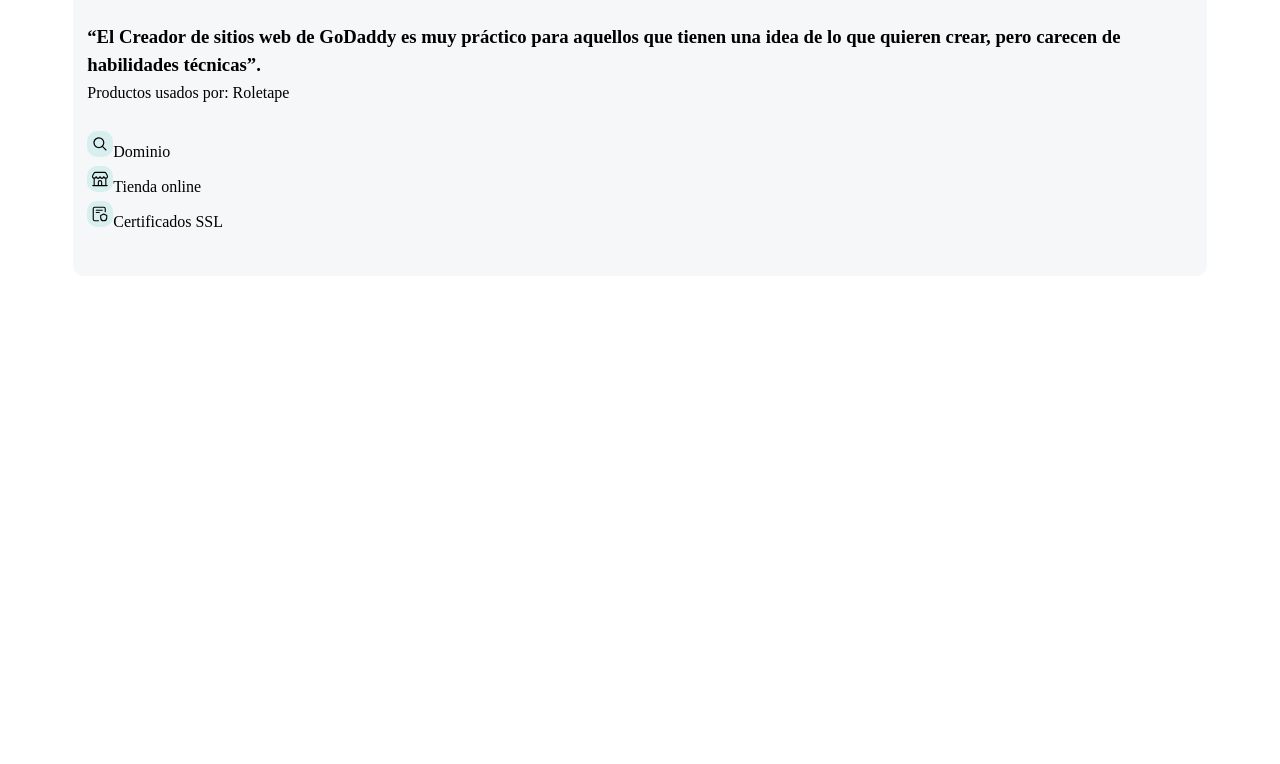
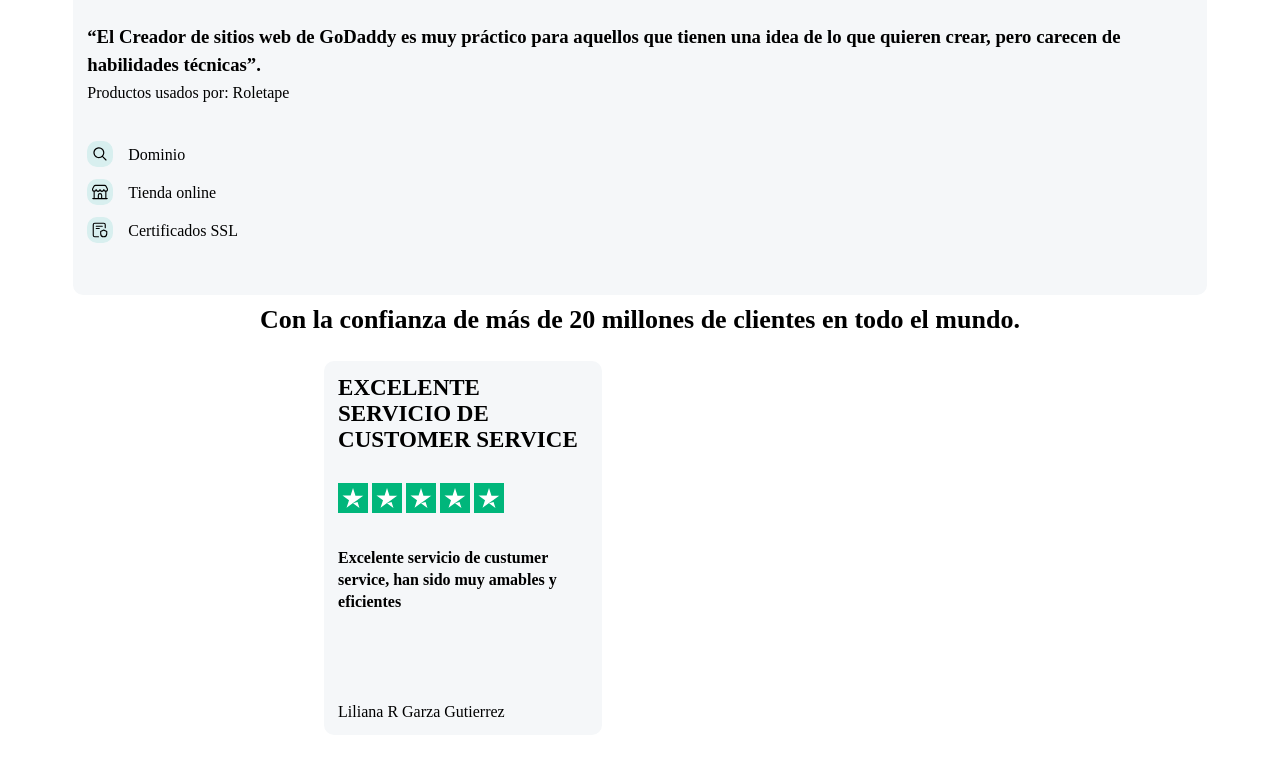
Before and after one commit to SebastianCond3/sass_project, a plain HTML site: page index.html in a window 1280 px wide. Shown: the part 2266-3030 px from the top of the page. Before the commit the page ends 2582 px from the top, so only its background shows below. Drawn offline with Linux system fonts and the light colour scheme.

Commit message:
18/06 section of reviews in progress

```diff
--- a/index.html
+++ b/index.html
@@ -103,7 +103,7 @@
                 <button>Comienza gratis</button>
             </div>
         </section>
-        <section class="reviews">
+        <section class="comments">
             <div class="client-opinion">
                 <h3 class="section-phrase">Avanzamos con nuestros clientes</h3>
                 <div class="client-opinion-card">
@@ -119,6 +119,27 @@
                     </div>
                 </div>
             </div>
+            <div class="reviews">
+                <h3 class="reviews-title">Con la confianza de más de 20 millones de clientes en todo el mundo.</h3>
+                <div class="scroll-container">
+                    <div class="scroll-reviews">
+                        <div class="review-card">
+                            <p class="review-title">EXCELENTE SERVICIO DE CUSTOMER SERVICE</p>
+                            <div class="rating">
+                                <img src="icons/svg-export/rating_star.svg" alt="">
+                                <img src="icons/svg-export/rating_star.svg" alt="">
+                                <img src="icons/svg-export/rating_star.svg" alt="">
+                                <img src="icons/svg-export/rating_star.svg" alt="">
+                                <img src="icons/svg-export/rating_star.svg" alt="">
+                            </div>
+                            <div class="text-card-container">
+                                <p>Excelente servicio de custumer service, han sido muy amables y eficientes</p>
+                            </div>
+                            <p>Liliana R Garza Gutierrez</p>
+                        </div>
+                    </div>
+                </div>
+            </div>
         </section>
     </main>
 </body>
--- a/scss/main.scss
+++ b/scss/main.scss
@@ -238,7 +238,7 @@
       }
     }
     }
-  .reviews {
+  .comments {
     display: flex;
     flex-direction: column;
     justify-content: center;
@@ -269,6 +269,11 @@
         }
         .icons-container {
           padding: 10px 14px 40px 14px;
+          p {
+            display: flex;
+            gap: 15px;
+            margin: 10px 0;
+          }
           .icon {
             background-color: #d8efef;
             width: 26px;
@@ -279,5 +284,56 @@
         }
       }
     }
+    .reviews {
+      display: flex;
+      flex-direction: column;
+      align-items: center;
+      .reviews-title {
+        text-align: center;
+        font-size: 26px;
+      }
+      .scroll-container {
+        display: flex;
+        flex-direction: column;
+        justify-content: center;
+        align-items: center;
+        width: 90%;
+        height: auto;
+        .scroll-reviews {
+          display: flex;
+          overflow-x: auto; /* ← cambio importante */
+          gap: 1rem;         /* espacio entre tarjetas */
+          padding: 1rem;     /* opcional para márgenes internos */
+          width: 100%;
+          .review-card {
+            flex: 0 0 auto; /* ← evita estiramiento y hace scrollable */
+            width: 278px;   /* define un ancho fijo */
+            height: auto;
+            padding: 14px;
+            border-radius: 10px;
+            background: #f5f7f9;
+            margin: 10px;
+            .review-title {
+              font-size: 23px;
+              font-weight: bold;
+            }
+            .rating {
+              width: 180px;
+              height: auto;
+              padding: 30px 0;
+              img {
+                width: 30px;
+                height: 30px;
+              }
+            }
+            .text-card-container {
+              padding-bottom: 90px;
+              line-height: 22px;
+              font-weight: bold;
+            }
+          }
+        }
+      }
+    }
   }
   }
```
Also changed, not shown: css/main.css, 1 other file.
